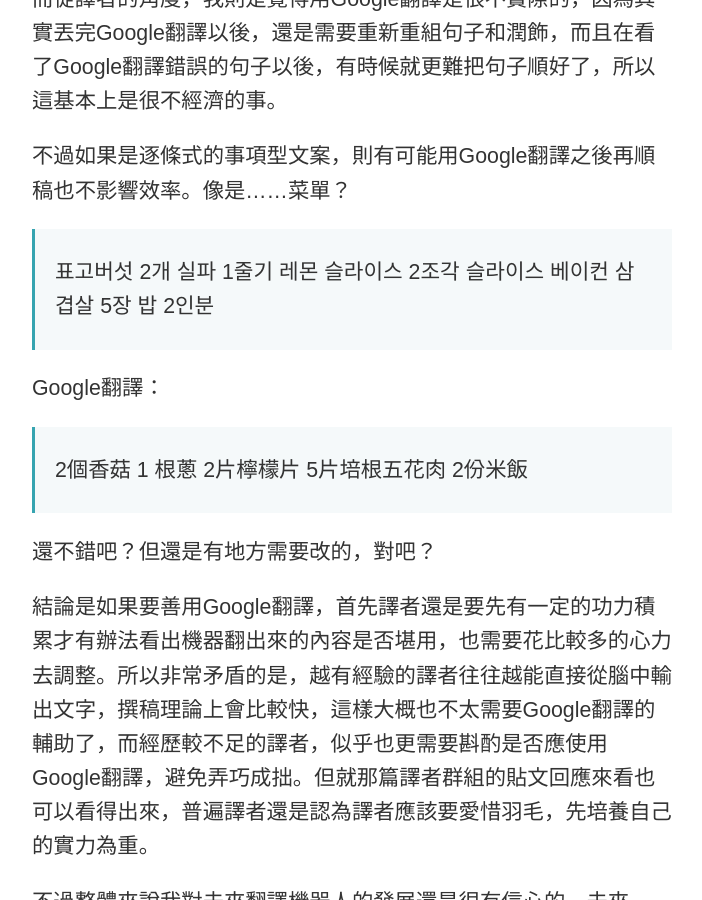
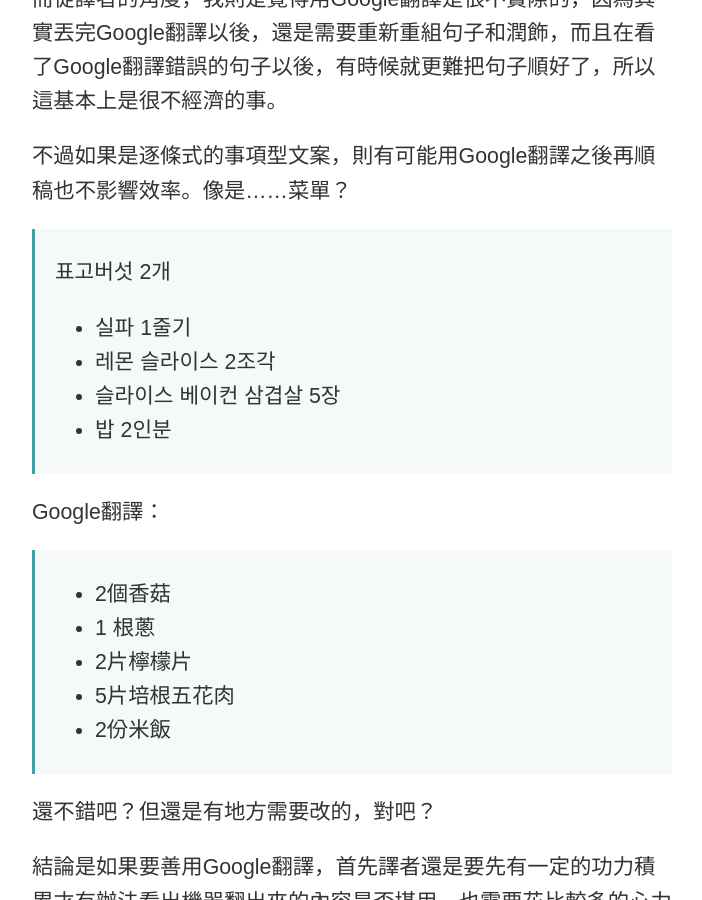
Before and after one commit to pqvst/tzling, a Jekyll site: the page built from _posts/2021-12-10-譯者可以用Google翻譯嗎？.md, in a window 1280 px wide and 900 px high, scrolled down 5218 px. Shown: the whole window, without its empty margins (288-990 px from the left). Built offline with Jekyll 4.4.1, drawn with Linux system fonts in a browser that asks for light colours; nearby versions of some CDN libraries.

```diff
--- a/_posts/2021-12-10-譯者可以用Google翻譯嗎？.md
+++ b/_posts/2021-12-10-譯者可以用Google翻譯嗎？.md
@@ -79,18 +79,18 @@ Google翻譯：
 不過如果是逐條式的事項型文案，則有可能用Google翻譯之後再順稿也不影響效率。像是……菜單？
 
 >표고버섯 2개
-> 실파 1줄기
-> 레몬 슬라이스 2조각
-> 슬라이스 베이컨 삼겹살 5장
-> 밥 2인분
+>- 실파 1줄기
+>- 레몬 슬라이스 2조각
+>- 슬라이스 베이컨 삼겹살 5장
+>- 밥 2인분
 
 Google翻譯：
 
-> 2個香菇
-> 1 根蔥
-> 2片檸檬片
-> 5片培根五花肉
-> 2份米飯
+> - 2個香菇
+> - 1 根蔥
+> - 2片檸檬片
+> - 5片培根五花肉
+> - 2份米飯
 
 還不錯吧？但還是有地方需要改的，對吧？
 
@@ -101,11 +101,11 @@ Google翻譯：
 <br/>
 
 
-> **註**：韓文中有大量使用漢字詞彙，一個韓字諺文可以對應到不同的中文漢字，但在翻譯時都需要考證原先命名時所定出的漢字，不宜隨意套用，除非原命名並沒有選用漢字，才能自行選用漢字，並且可以的話應標註為音譯。
+>- **註**：韓文中有大量使用漢字詞彙，一個韓字諺文可以對應到不同的中文漢字，但在翻譯時都需要考證原先命名時所定出的漢字，不宜隨意套用，除非原命名並沒有選用漢字，才能自行選用漢字，並且可以的話應標註為音譯。
 
-> **註2**：這句標題經過修飾後，大概可譯成：「金浦章陵前方兩座建案建商臨時撤回向文化遺產委員會遞交的審查申請」，本事件背景可以參考下方這篇中文新聞，同時也可以從這篇中文的標題看出，根據不同用途，需要人工調整翻譯的地方其實非常多：[新建案「緊鄰世遺古蹟」　勒令停工住戶傻眼][2]
+>- **註2**：這句標題經過修飾後，大概可譯成：「金浦章陵前方兩座建案建商臨時撤回向文化遺產委員會遞交的審查申請」，本事件背景可以參考下方這篇中文新聞，同時也可以從這篇中文的標題看出，根據不同用途，需要人工調整翻譯的地方其實非常多：[新建案「緊鄰世遺古蹟」　勒令停工住戶傻眼][2]
 
 [2]:https://www.ettoday.net/news/20211004/2093611.htm#ixzz7EWmfdt89
 
-> **註3**：這段約可翻譯如下：
+>- **註3**：這段約可翻譯如下：
 > 文化遺產廳於8日宣布因為大光E&C（大光建營建設）和JS Global（錦城白鳥建設）撤回了金浦章陵歷史文化環境保護區內的公寓建設現狀變更申請，因此僅會針對大方建設提出的申請按照原定計畫召開文化遺產委員會的審查會議。
```
